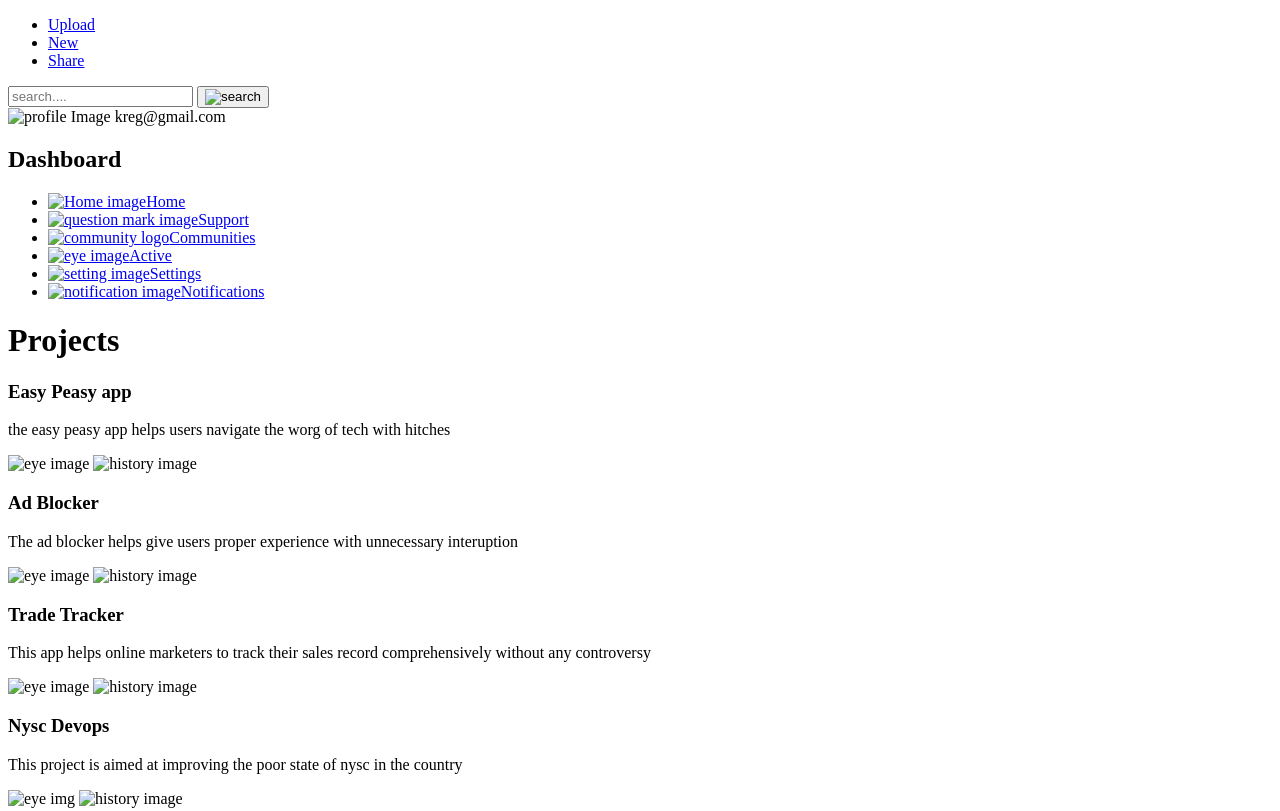
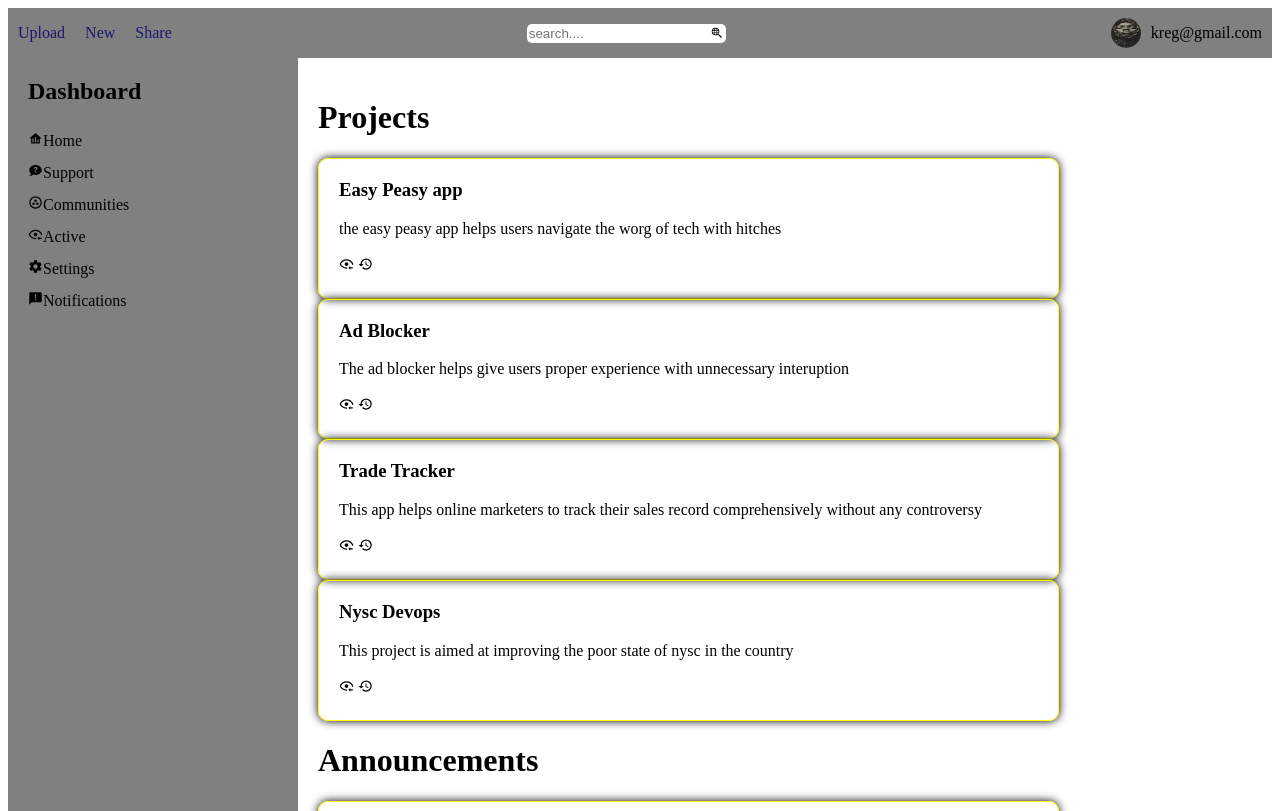
Before and after one commit to musajohnbawa/Admin-dashboard, a plain HTML site: page index.html in a window 1280 px wide. Shown: the top 811 px of the page. Drawn offline with Linux system fonts and the light colour scheme; the site is published under a folder, as on GitHub Pages, so addresses that start at the root find nothing.

Commit message:
update my admin-dashboard

```diff
--- a/index.html
+++ b/index.html
@@ -2,7 +2,7 @@
 <html>
     <header>
         <title></title>
-        <link rel="stylesheet" href="/src/css/style.css">
+        <link rel="stylesheet" href="src/css/style.css">
     </header>
     <body>
         <div class="container">
@@ -16,10 +16,10 @@
                 </nav>
                 <div class="search-bar">
                     <input type="search" placeholder="search....">
-                    <button><img src="/src/assets/search-web.svg" alt="search"></button>
+                    <button><img src="src/assets/search-web.svg" alt="search"></button>
                 </div>
                 <div class="profile">
-                    <img src="/src/assets/kreg.jpg" alt="profile Image">
+                    <img src="src/assets/kreg.jpg" alt="profile Image">
                     <span>kreg@gmail.com</span>
                 </div>
             </header>
@@ -27,12 +27,12 @@
                 <nav class="sidebar">
                     <h2>Dashboard</h2>
                     <ul>
-                        <li><a href="#"><img src="/src/assets/home-analytics.svg" alt="Home image">Home</a></li>
-                        <li><a href="#"><img src="/src/assets/chat-question.svg" alt="question mark image">Support</a></li>
-                        <li><a href="#"><img src="/src/assets/google-circles-communities.svg" alt="community logo">Communities</a></li>
-                        <li><a href="#"><img src="/src/assets/eye-arrow-left-outline.svg" alt="eye image">Active</a></li>
-                        <li><a href="#"><img src="/src/assets/cog.svg" alt="setting image">Settings</a></li>
-                        <li><a href="#"><img src="/src/assets/message-alert.svg" alt="notification image">Notifications</a></li>
+                        <li><a href="#"><img src="src/assets/home-analytics.svg" alt="Home image">Home</a></li>
+                        <li><a href="#"><img src="src/assets/chat-question.svg" alt="question mark image">Support</a></li>
+                        <li><a href="#"><img src="src/assets/google-circles-communities.svg" alt="community logo">Communities</a></li>
+                        <li><a href="#"><img src="src/assets/eye-arrow-left-outline.svg" alt="eye image">Active</a></li>
+                        <li><a href="#"><img src="src/assets/cog.svg" alt="setting image">Settings</a></li>
+                        <li><a href="#"><img src="src/assets/message-alert.svg" alt="notification image">Notifications</a></li>
                     </ul>
                 </nav>
                 <main class="main-content">
@@ -41,26 +41,26 @@
                         <div class="stat-card">
                             <h3>Easy Peasy app</h3>
                             <p>the easy peasy app helps users navigate the worg of tech with hitches</p>
-                            <img src="/src/assets/eye-arrow-left-outline.svg" alt="eye image">
-                            <img src="/src/assets/history.svg" alt="history image">
+                            <img src="src/assets/eye-arrow-left-outline.svg" alt="eye image">
+                            <img src="src/assets/history.svg" alt="history image">
                         </div>
                         <div class="stat-card">
                             <h3>Ad Blocker</h3>
                             <P>The ad blocker helps give users proper experience with unnecessary interuption</P>
-                            <img src="/src/assets/eye-arrow-left-outline.svg" alt="eye image">
-                             <img src="/src/assets/history.svg" alt="history image">
+                            <img src="src/assets/eye-arrow-left-outline.svg" alt="eye image">
+                             <img src="src/assets/history.svg" alt="history image">
                         </div>
                         <div class="stat-card">
                             <h3>Trade Tracker</h3>
                             <p>This app helps online marketers to track their sales record comprehensively without any controversy</p>
-                            <img src="/src/assets/eye-arrow-left-outline.svg" alt="eye image">
-                             <img src="/src/assets/history.svg" alt="history image">
+                            <img src="src/assets/eye-arrow-left-outline.svg" alt="eye image">
+                             <img src="src/assets/history.svg" alt="history image">
                         </div>
                         <div class="stat-card">
                             <h3>Nysc Devops</h3>
                             <p>This project is aimed at improving the poor state of nysc in the country</p>
-                            <img src="/src/assets/eye-arrow-left-outline.svg" alt="eye img">
-                             <img src="/src/assets/history.svg" alt="history image">
+                            <img src="src/assets/eye-arrow-left-outline.svg" alt="eye img">
+                             <img src="src/assets/history.svg" alt="history image">
                         </div>
                         <h1>Announcements</h1>
                         <div class="stats">
```
